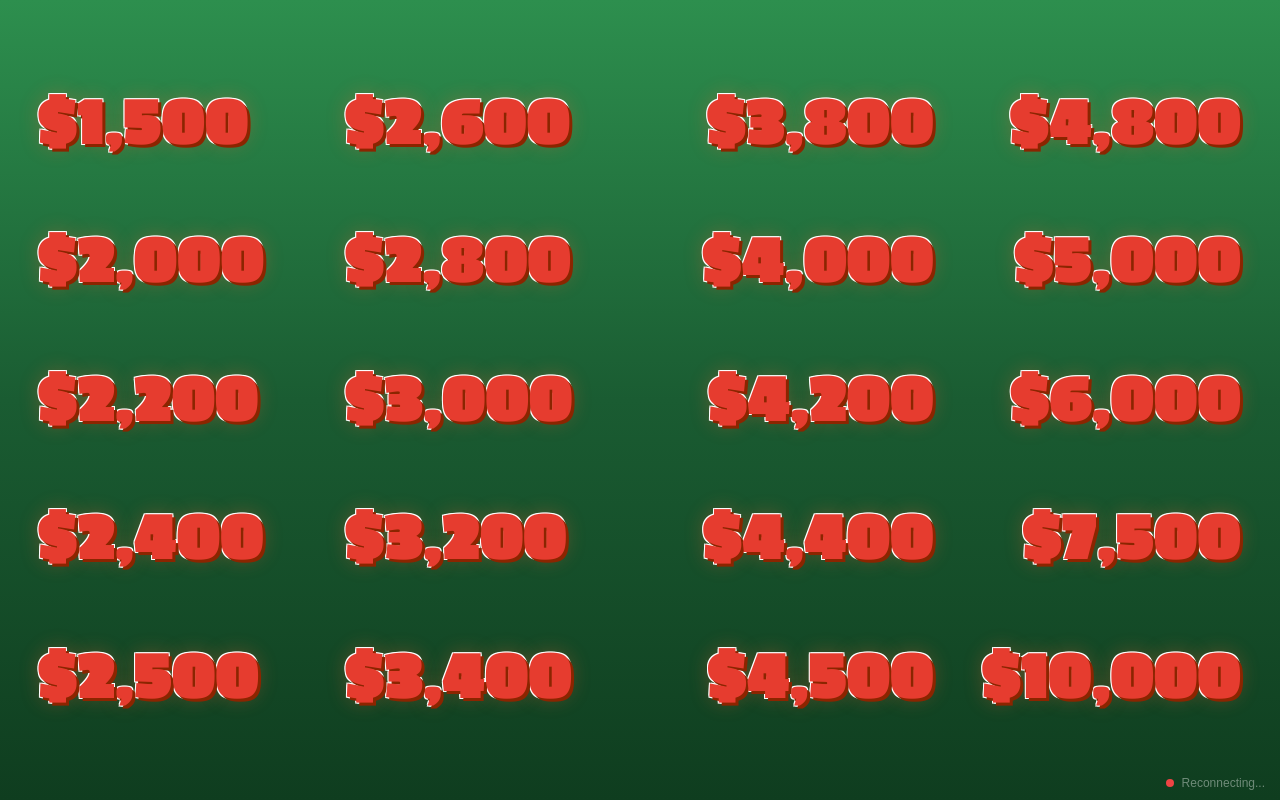
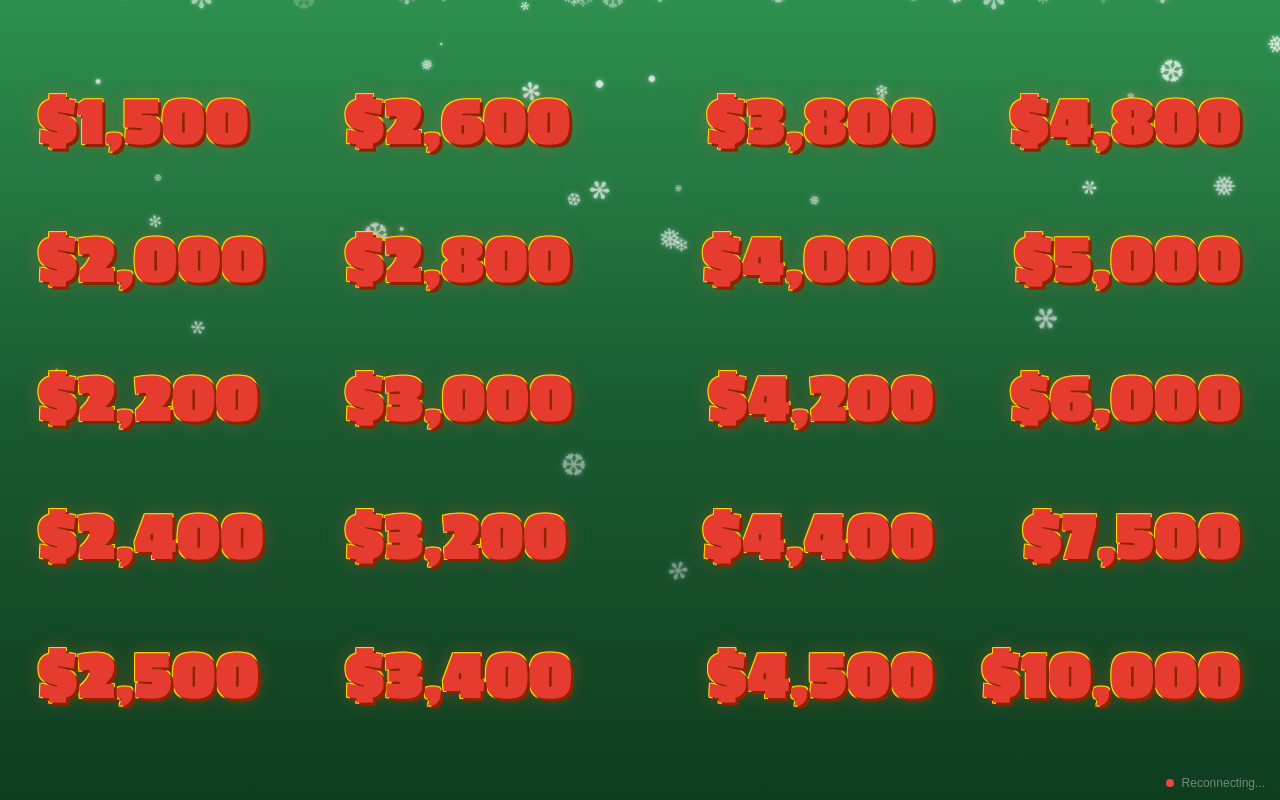
Before and after one commit to munchkineatter/dodrender, a website: page public/index.html in a window 1280 px wide. Drawn offline with Linux system fonts and the light colour scheme; no server answers.

Commit message:
Add files via upload

```diff
--- a/public/index.html
+++ b/public/index.html
@@ -24,8 +24,43 @@
             font-family: 'Passion One', cursive;
         }
 
+        /* Snowflakes container */
+        .snowflakes {
+            position: fixed;
+            top: 0;
+            left: 0;
+            width: 100%;
+            height: 100%;
+            pointer-events: none;
+            z-index: 1;
+            overflow: hidden;
+        }
+
+        .snowflake {
+            position: absolute;
+            top: -20px;
+            color: rgba(255, 255, 255, 0.8);
+            font-size: 1.5rem;
+            animation: fall linear infinite;
+            text-shadow: 0 0 5px rgba(255, 255, 255, 0.5);
+            user-select: none;
+        }
+
+        @keyframes fall {
+            0% {
+                transform: translateY(-20px) rotate(0deg);
+                opacity: 1;
+            }
+            100% {
+                transform: translateY(100vh) rotate(360deg);
+                opacity: 0.3;
+            }
+        }
+
         /* Main container */
         .container {
+            position: relative;
+            z-index: 10;
             display: flex;
             height: 100vh;
             padding: 3vh 3vw;
@@ -57,10 +92,10 @@
             color: #e63c2f;
             text-shadow:
                 3px 3px 0 #8b2500,
-                -1px -1px 0 #ffffff,
-                1px -1px 0 #ffffff,
-                -1px 1px 0 #ffffff,
-                1px 1px 0 #ffffff,
+                -1px -1px 0 #ffd700,
+                1px -1px 0 #ffd700,
+                -1px 1px 0 #ffd700,
+                1px 1px 0 #ffd700,
                 0 0 20px rgba(255, 100, 50, 0.3);
             transition: all 0.4s ease;
             letter-spacing: 0.02em;
@@ -114,6 +149,9 @@
     </style>
 </head>
 <body>
+    <!-- Snowflakes background -->
+    <div class="snowflakes" id="snowflakes"></div>
+
     <!-- Main container -->
     <div class="container">
         <div class="prize-column" id="col1"></div>
@@ -142,6 +180,24 @@
         // Format currency
         function formatCurrency(value) {
             return '$' + value.toLocaleString();
+        }
+
+        // Create snowflakes
+        function createSnowflakes() {
+            const container = document.getElementById('snowflakes');
+            const snowflakeChars = ['❄', '❅', '❆', '✻', '✼', '•'];
+
+            for (let i = 0; i < 60; i++) {
+                const snowflake = document.createElement('div');
+                snowflake.className = 'snowflake';
+                snowflake.textContent = snowflakeChars[Math.floor(Math.random() * snowflakeChars.length)];
+                snowflake.style.left = Math.random() * 100 + '%';
+                snowflake.style.fontSize = (Math.random() * 1.5 + 0.5) + 'rem';
+                snowflake.style.animationDuration = (Math.random() * 8 + 6) + 's';
+                snowflake.style.animationDelay = (Math.random() * 10) + 's';
+                snowflake.style.opacity = Math.random() * 0.5 + 0.2;
+                container.appendChild(snowflake);
+            }
         }
 
         // Create prize columns
@@ -215,6 +271,7 @@
         }
 
         // Initialize
+        createSnowflakes();
         createPrizeBoard();
 
         // Poll for updates every 500ms
```
